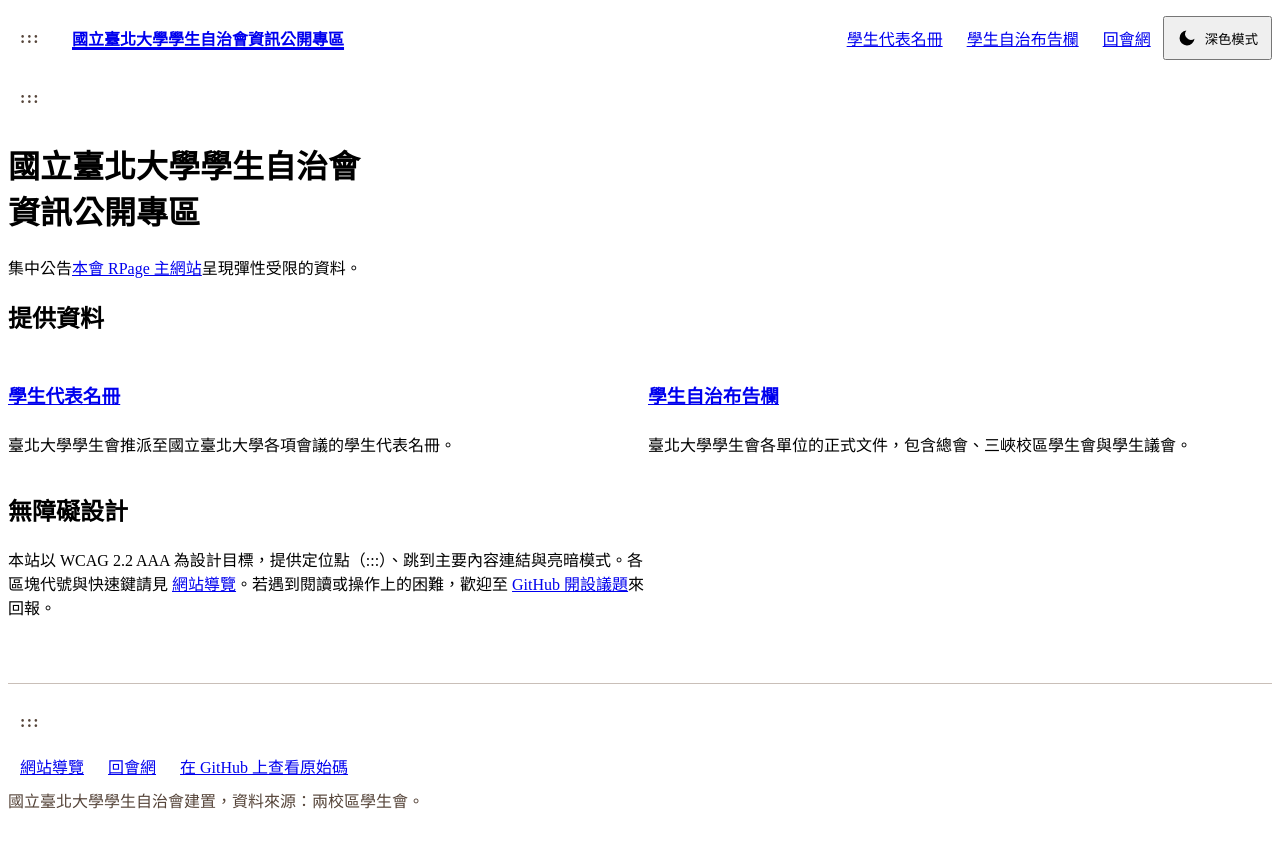
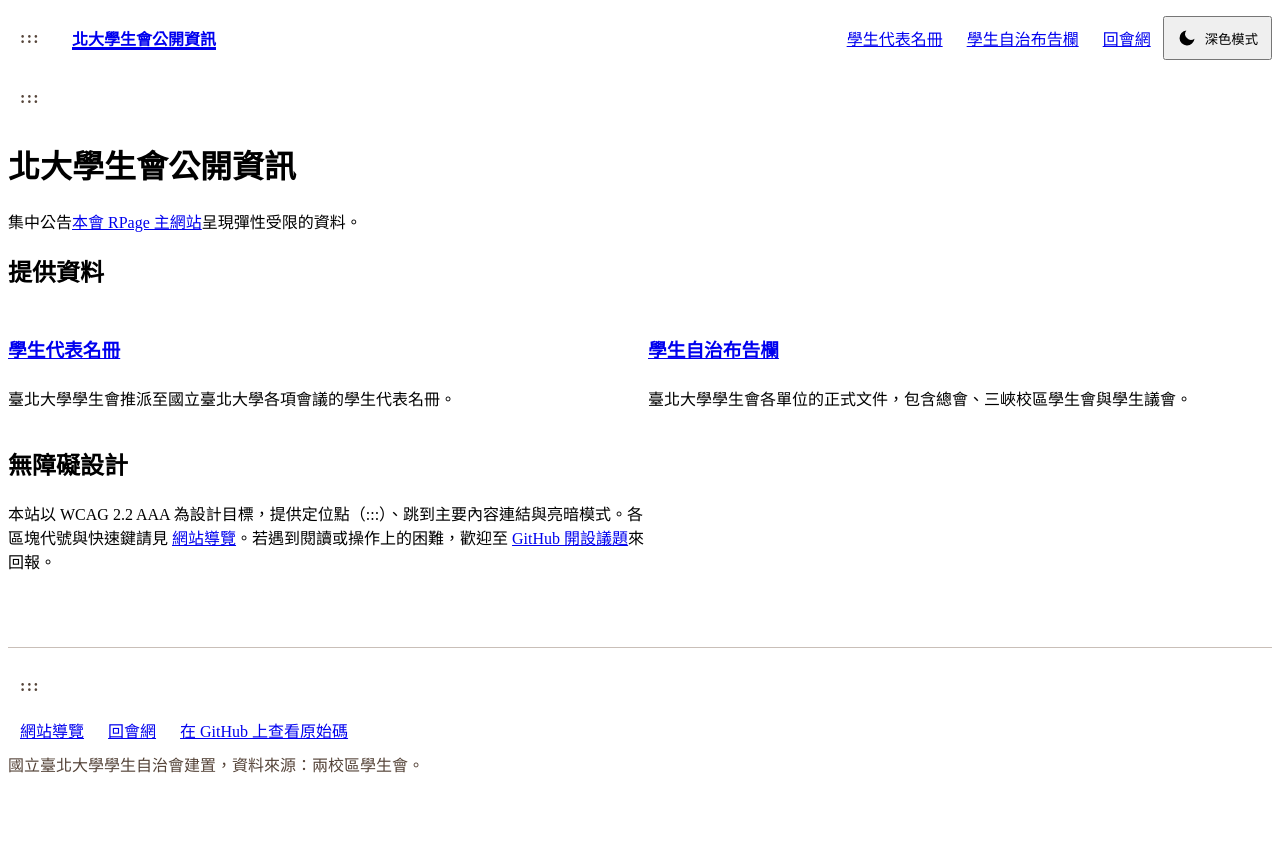
Before and after one commit to ntpusu/ntpusu-info-web, an Astro site: page / in a window 1280 px wide. After the commit the page ends 816 px from the top, so only its background shows below. Built offline with nearby package versions, Linux system fonts and the light colour scheme; Astro itself is replaced by a stand-in of ours.

Commit message:
feat(site): 縮短網站標題為「北大學生會公開資訊」
原標題「國立臺北大學學生自治會 資訊公開專區」過長，在窄螢幕的頁首與
瀏覽器分頁都會被截斷。

- SITE.name 改為「北大學生會公開資訊」，頁首、<title>、og:site_name、
  首頁 h1 與 JSON-LD 的 WebSite／WebPage 名稱共用這一個值
- SITE.orgName 保留正式名稱，僅供 Organization 結構化資料與頁尾使用
- 同步調整首頁與網站導覽頁的描述、README，不再出現舊名稱

Co-Authored-By: Claude Sonnet 5.5 <noreply@anthropic.com>

```diff
--- a/src/layouts/Layout.astro
+++ b/src/layouts/Layout.astro
@@ -15,9 +15,7 @@ interface Props {
 const { path } = Astro.props;
 const page = getPage(path);
 const isHome = path === "/";
-const fullTitle = isHome
-  ? `${SITE.orgName} ${SITE.name}`
-  : `${page.title} — ${SITE.orgName} ${SITE.name}`;
+const fullTitle = isHome ? SITE.name : `${page.title} — ${SITE.name}`;
 const jsonLd = buildJsonLd(path);
 const navPages = PAGES.filter((p) => p.path !== "/sitemap/");
 ---
@@ -40,7 +38,7 @@ const navPages = PAGES.filter((p) => p.path !== "/sitemap/");
 
     <meta property="og:type" content="website" />
     <meta property="og:locale" content="zh_TW" />
-    <meta property="og:site_name" content={`${SITE.orgName} ${SITE.name}`} />
+    <meta property="og:site_name" content={SITE.name} />
     <meta property="og:title" content={fullTitle} />
     <meta property="og:description" content={page.description} />
     {page.indexable && <meta property="og:url" content={absoluteUrl(path)} />}
@@ -81,7 +79,7 @@ const navPages = PAGES.filter((p) => p.path !== "/sitemap/");
           <ul>
             <li>
               <a class="brand" href={href("/")} aria-current={isHome ? "page" : undefined}>
-                <strong>{SITE.orgName}</strong> {SITE.name}
+                <strong>{SITE.name}</strong>
               </a>
             </li>
           </ul>
--- a/src/lib/jsonld.ts
+++ b/src/lib/jsonld.ts
@@ -18,7 +18,7 @@ export function buildJsonLd(path: string): Record<string, unknown> | null {
       "@type": page.schemaType,
       "@id": `${url}#webpage`,
       url,
-      name: isHome ? `${SITE.orgName} ${SITE.name}` : page.title,
+      name: isHome ? SITE.name : page.title,
       description: page.description,
       inLanguage: "zh-Hant-TW",
       isPartOf: { "@id": ID.website },
@@ -33,7 +33,7 @@ export function buildJsonLd(path: string): Record<string, unknown> | null {
         "@type": "WebSite",
         "@id": ID.website,
         url: absoluteUrl("/"),
-        name: `${SITE.orgName} ${SITE.name}`,
+        name: SITE.name,
         inLanguage: "zh-Hant-TW",
         publisher: { "@id": ID.org },
       },
--- a/src/lib/site.ts
+++ b/src/lib/site.ts
@@ -2,9 +2,9 @@
 // 避免各處各寫一份而日久漂移。
 
 export const SITE = {
-  /** 網站名稱 */
-  name: "資訊公開專區",
-  /** 組織名稱 */
+  /** 網站名稱（頁首、<title>、結構化資料共用） */
+  name: "北大學生會公開資訊",
+  /** 組織正式名稱（Organization 結構化資料、頁尾使用） */
   orgName: "國立臺北大學學生自治會",
   origin: "https://ntpusu.github.io",
   base: "/ntpusu-info-web",
@@ -29,7 +29,7 @@ export const PAGES: readonly PageInfo[] = [
     path: "/",
     title: "首頁",
     description:
-      "臺北大學學生會的資訊公開專區，公開學生代表名冊與各單位正式文件。",
+      "北大學生會公開資訊，公開學生代表名冊與各單位正式文件。",
     indexable: true,
     schemaType: "WebPage",
   },
@@ -51,7 +51,7 @@ export const PAGES: readonly PageInfo[] = [
   {
     path: "/sitemap/",
     title: "網站導覽",
-    description: "資訊公開專區的所有頁面、區塊代號與快速鍵說明。",
+    description: "本站所有頁面、區塊代號與快速鍵說明。",
     indexable: true,
     schemaType: "WebPage",
   },
--- a/src/pages/index.astro
+++ b/src/pages/index.astro
@@ -7,11 +7,7 @@ const dataPages = PAGES.filter((p) => ["/stureps/", "/bulletin-board/"].includes
 
 <Layout path="/">
   <hgroup>
-    <h1>
-      {SITE.orgName}
-      <br />
-      {SITE.name}
-    </h1>
+    <h1>{SITE.name}</h1>
     <p>
       集中公告<a href={SITE.orgUrl}>本會 RPage 主網站</a>呈現彈性受限的資料。
     </p>
```
Also changed, not shown: README.md.
